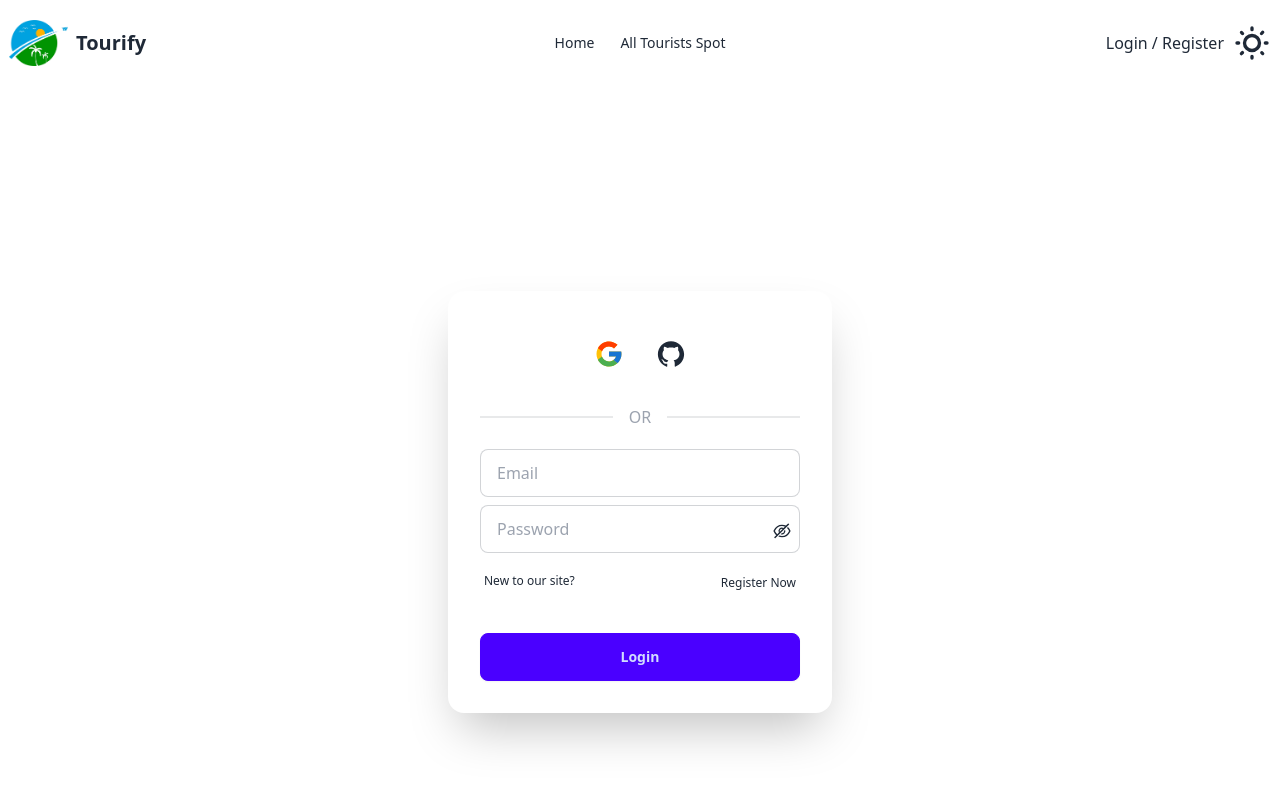
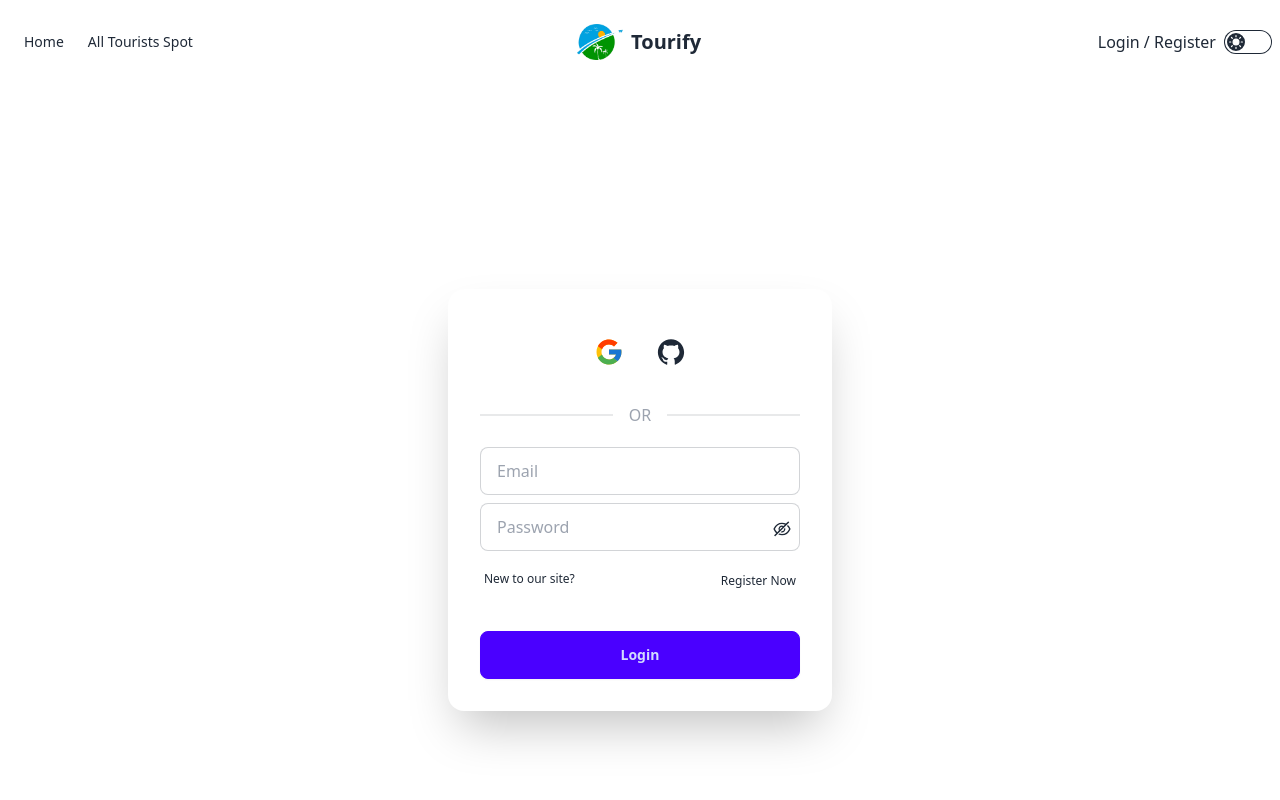
Before and after one commit to shariarSultanFahim/Tourify, a React (Vite) app: page /login in a window 1280 px wide. Shown: the top 800 px of the page. Built offline with nearby package versions, Linux system fonts and the light colour scheme; no server answers; what tw-elements-react would draw is missing.

Commit message:
Navbar design updated and some animation added to cards

```diff
--- a/src/Components/Countrys/Countries.jsx
+++ b/src/Components/Countrys/Countries.jsx
@@ -1,4 +1,4 @@
-import { useContext, useEffect, useState} from "react";
+import { useContext} from "react";
 import { AuthContext } from "../AuthProvider/AuthProvider";
 import Skeleton from 'react-loading-skeleton'
 import 'react-loading-skeleton/dist/skeleton.css'
--- a/src/Components/Countrys/CountryCard.jsx
+++ b/src/Components/Countrys/CountryCard.jsx
@@ -38,12 +38,11 @@ const CountryCard = ({country}) => {
 
     return (
         <Fade triggerOnce>
-           <Link to={`/countryDetails/${country}`} className={`w-[96%] mx-auto md:w-full`}>
-            <div className='rounded-lg w-full h-60 md:h-96 bg-cover bg-center'
+           <Link to={`/countryDetails/${country}`} className={`overflow-hidden w-[96%] mx-auto md:w-full`}>
+            <div className='transition duration-300 ease-in-out hover:scale-105 rounded-lg w-full h-60 md:h-96 bg-cover bg-center'
             style={{backgroundImage:`url(${randomCountryPhoto})`}}>
                 <div className='h-full flex flex-col justify-center items-center rounded-lg'
                 style={{ backgroundColor:'rgba(0, 0, 0, 0.2)'}}>
-
                     <div className='text-white text-3xl font-medium text-center'>
                         <h1 className='text-xl font-normal '>Visit</h1>
                         <h1 className='inline-flex items-center'><IoLocationOutline/> {country}</h1>
--- a/src/Components/Home/Home.jsx
+++ b/src/Components/Home/Home.jsx
@@ -14,7 +14,7 @@ const Home = () => {
     useDocumentTitle('Home');
 
     return (
-        <div className="md:container mx-auto min-h-screen">
+        <div className="md:container mx-auto min-h-screen transition duration-300 ease-in-out">
 
             {/* Corousel Banner */}
             <div className="mx-auto w-[98%] h-[170px] md:h-[400px] lg:h-[500px] overflow-hidden rounded-lg">
--- a/src/Components/Private/PrivateRoute.jsx
+++ b/src/Components/Private/PrivateRoute.jsx
@@ -11,7 +11,7 @@ const PrivateRoute = ({children}) => {
         return children;
     }
     else if(isLoading)
-        return <div className='md:container min-h-screen mx-auto mt-28 w-10'><span className="loading loading-spinner loading-lg"></span></div>;
+        return <div className='md:container min-h-screen min-w-full flex justify-center items-center'><span className="loading loading-spinner loading-lg"></span></div>;
 
     return <Navigate to="/login" state={location.pathname}></Navigate>
 };
--- a/src/Components/Root/Root.jsx
+++ b/src/Components/Root/Root.jsx
@@ -4,8 +4,12 @@ import Footer from "../SharedComponents/Footer/Footer";
 const Root = () => {
     return (
         <div>
-            <NavBar></NavBar>
-            <Outlet></Outlet>
+
+                <NavBar></NavBar>
+
+            <div className="">
+                <Outlet></Outlet>
+            </div>
             <Footer></Footer>
         </div>
     );
--- a/src/Components/SharedComponents/NavBar/NavBar.jsx
+++ b/src/Components/SharedComponents/NavBar/NavBar.jsx
@@ -32,21 +32,22 @@ const NavBar = () => {
     }
 
     const items = <>
-    <NavLink to={"/"} className={({ isActive }) => isActive ? 'px-3 py-2 bg-green-700 border-[1px] rounded-xl text-white ' : 'btn-ghost  px-3 py-2 rounded-xl'}>Home</NavLink>
-    <NavLink to='/allTouristSpots' className={({ isActive }) => isActive ? 'px-3 py-2 bg-green-700 border-[1px] rounded-xl text-white' : 'btn-ghost  px-3 py-2 rounded-xl'}>All Tourists Spot</NavLink>
+    <NavLink to={"/"} className={({ isActive }) => isActive ? 'px-3 py-2 bg-transparent text-green-800  rounded-xl  ' : 'btn-ghost border-none bg-transparent hover:bg-transparent px-3 py-2 rounded-xl transition duration-300 ease-in-out hover:scale-110  '}>Home</NavLink>
+    <NavLink to='/allTouristSpots' className={({ isActive }) => isActive ? 'px-3 py-2 bg-transparent text-green-800  rounded-xl ' : 'btn-ghost border-none bg-transparent hover:bg-transparent px-3 py-2 rounded-xl transition duration-300 ease-in-out hover:scale-110 '}>All Tourists Spot</NavLink>
     {
-        user&&<NavLink to='/addTouristSpot' className={({ isActive }) => isActive ? 'px-3 py-2 bg-green-700 border-[1px] rounded-xl text-white' : 'btn-ghost  px-3 py-2 rounded-xl'}>Add Tourists Spot</NavLink>
+        user&&<NavLink to='/addTouristSpot' className={({ isActive }) => isActive ? 'px-3 py-2 bg-transparent text-green-800  rounded-xl ' : 'btn-ghost border-none bg-transparent hover:bg-transparent px-3 py-2 rounded-xl transition duration-300 ease-in-out hover:scale-110 '}>Add Tourists Spot</NavLink>
     }
     {
-        user&&<NavLink to='/myTourList' className={({ isActive }) => isActive ? 'px-3 py-2 bg-green-700 border-[1px] rounded-xl text-white' : 'btn-ghost  px-3 py-2 rounded-xl'}>My List</NavLink>
+        user&&<NavLink to='/myTourList' className={({ isActive }) => isActive ? 'px-3 py-2 bg-transparent text-green-800  rounded-xl ' : 'btn-ghost border-none bg-transparent hover:bg-transparent px-3 py-2 rounded-xl transition duration-300 ease-in-out hover:scale-110 '}>My List</NavLink>
     }
 
 
     </>
 
     return (
-        <div data-aos="fade-down" className="relative z-[999] py-4 mb-4 md:md:container mx-auto navbar ">
-            <div className="navbar-start">
+
+        <div data-aos="fade-down" className="relative md:container z-[999] py-4 mb-4 mx-auto navbar ">
+            <div className="md:navbar-start">
                 <div className="dropdown">
                 <div tabIndex={0} role="button" className="btn btn-ghost lg:hidden">
 
@@ -59,17 +60,18 @@ const NavBar = () => {
 
                 </ul>
                 </div>
-                <a className="btn btn-ghost text-xl pl-0">
-                    <img className="hidden h-full lg:block " src="/Tourify.png" alt="" />
-                    Tourify</a>
+                <div className="hidden lg:flex">
+                    <ul className="menu menu-horizontal px-1">
+                        {items}
+                    </ul>
+                </div>
             </div>
-            <div className="navbar-center hidden lg:flex">
-                <ul className="menu menu-horizontal px-1">
+            <div>
+            <Link to='/' className="navbar-center btn bg-transparent hover:bg-transparent border-none hover:border-none shadow-none text-xl pl-0">
+                    <img className="hidden h-3/4 md:block " src="/Tourify.png" alt="" />
+                    Tourify</Link>
+            </div>
 
-                {items}
-
-                </ul>
-            </div>
             <div className="navbar-end space-x-2">
                 {
                     user?
@@ -79,7 +81,7 @@ const NavBar = () => {
                         <img alt="Profile Photo" src={currentPhoto} />
                         </div>
                     </div>
-                    <ul tabIndex={0} className="mt-3 z-[1] p-2 shadow menu menu-sm dropdown-content bg-base-100 rounded-box w-52">
+                    <ul tabIndex={0} className="mt-3 z-[1] p-2 shadow border-2 menu menu-sm dropdown-content bg-base-100 rounded-box w-52">
                         <li>
                         <Link to='/profile' className="justify-between">
                             Profile
@@ -102,20 +104,14 @@ const NavBar = () => {
                     </div>
                 }
 
-                <label className="swap swap-rotate">
-
-                {/* this hidden checkbox controls the state */}
+                {/* Theme Controller */}
+                <label className="cursor-pointer grid place-items-center">
                 <input
                 onChange={handleToggleTheme}
                 checked={theme==='light'?false:true}
-                type="checkbox" className="theme-controller" value="synthwave" />
-
-                {/* sun icon */}
-                <svg className="swap-off fill-current w-10 h-10" xmlns="http://www.w3.org/2000/svg" viewBox="0 0 24 24"><path d="M5.64,17l-.71.71a1,1,0,0,0,0,1.41,1,1,0,0,0,1.41,0l.71-.71A1,1,0,0,0,5.64,17ZM5,12a1,1,0,0,0-1-1H3a1,1,0,0,0,0,2H4A1,1,0,0,0,5,12Zm7-7a1,1,0,0,0,1-1V3a1,1,0,0,0-2,0V4A1,1,0,0,0,12,5ZM5.64,7.05a1,1,0,0,0,.7.29,1,1,0,0,0,.71-.29,1,1,0,0,0,0-1.41l-.71-.71A1,1,0,0,0,4.93,6.34Zm12,.29a1,1,0,0,0,.7-.29l.71-.71a1,1,0,1,0-1.41-1.41L17,5.64a1,1,0,0,0,0,1.41A1,1,0,0,0,17.66,7.34ZM21,11H20a1,1,0,0,0,0,2h1a1,1,0,0,0,0-2Zm-9,8a1,1,0,0,0-1,1v1a1,1,0,0,0,2,0V20A1,1,0,0,0,12,19ZM18.36,17A1,1,0,0,0,17,18.36l.71.71a1,1,0,0,0,1.41,0,1,1,0,0,0,0-1.41ZM12,6.5A5.5,5.5,0,1,0,17.5,12,5.51,5.51,0,0,0,12,6.5Zm0,9A3.5,3.5,0,1,1,15.5,12,3.5,3.5,0,0,1,12,15.5Z"/></svg>
-
-                {/* moon icon */}
-                <svg className="swap-on fill-current w-10 h-10" xmlns="http://www.w3.org/2000/svg" viewBox="0 0 24 24"><path d="M21.64,13a1,1,0,0,0-1.05-.14,8.05,8.05,0,0,1-3.37.73A8.15,8.15,0,0,1,9.08,5.49a8.59,8.59,0,0,1,.25-2A1,1,0,0,0,8,2.36,10.14,10.14,0,1,0,22,14.05,1,1,0,0,0,21.64,13Zm-9.5,6.69A8.14,8.14,0,0,1,7.08,5.22v.27A10.15,10.15,0,0,0,17.22,15.63a9.79,9.79,0,0,0,2.1-.22A8.11,8.11,0,0,1,12.14,19.73Z"/></svg>
-
+                 type="checkbox" value="synthwave" className="toggle theme-controller bg-base-content row-start-1 col-start-1 col-span-2"/>
+                <svg className="col-start-1 row-start-1 stroke-base-100 fill-base-100" xmlns="http://www.w3.org/2000/svg" width="14" height="14" viewBox="0 0 24 24" fill="none" stroke="currentColor" strokeWidth="2" strokeLinecap="round" strokeLinejoin="round"><circle cx="12" cy="12" r="5"/><path d="M12 1v2M12 21v2M4.2 4.2l1.4 1.4M18.4 18.4l1.4 1.4M1 12h2M21 12h2M4.2 19.8l1.4-1.4M18.4 5.6l1.4-1.4"/></svg>
+                <svg className="col-start-2 row-start-1 stroke-base-100 fill-base-100" xmlns="http://www.w3.org/2000/svg" width="14" height="14" viewBox="0 0 24 24" fill="none" stroke="currentColor" strokeWidth="2" strokeLinecap="round" strokeLinejoin="round"><path d="M21 12.79A9 9 0 1 1 11.21 3 7 7 0 0 0 21 12.79z"></path></svg>
                 </label>
             </div>
         </div>
--- a/src/Components/Tours/TourCards.jsx
+++ b/src/Components/Tours/TourCards.jsx
@@ -9,7 +9,7 @@ const TourCards = ({tour}) => {
     return (
         <Fade triggerOnce>
            <Link to={`/tourDetails/${_id}`} className={`w-[96%] mx-auto md:w-full `}>
-            <div className='rounded-lg w-full h-60 md:h-96 bg-cover bg-center'
+            <div className='transition duration-300 ease-in-out hover:scale-105 rounded-lg w-full h-60 md:h-96 bg-cover bg-center'
             style={{backgroundImage:`url(${photo})`}}>
                 <div className='p-6 h-full flex flex-col justify-between rounded-lg'
                 style={{backgroundColor: 'rgba(0,0,0,0.3)'}}>
```
Also changed, not shown: src/Components/MyTours/MyTours.jsx (+10 -16 lines).
